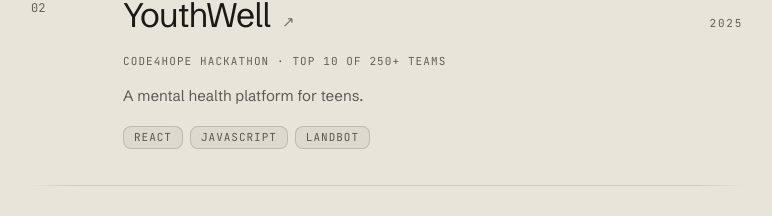
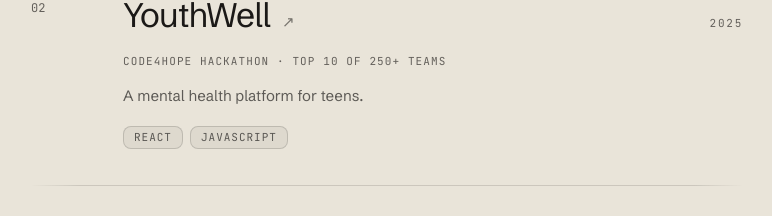
Before and after one commit to kvine11/kvine-liu.com, a React (Vite) app: page / in a window 1280 px wide. Shown: the part 1098-1314 px from the top of the page, without its empty margins (253-1025 px from the left). Built offline with nearby package versions, Linux system fonts and the light colour scheme.

Commit message:
update headings

```diff
--- a/src/data/site.js
+++ b/src/data/site.js
@@ -52,7 +52,7 @@ export const bands = [
         year: "2025",
         meta: "Code4Hope Hackathon · Top 10 of 250+ teams",
         description: "A mental health platform for teens.",
-        tags: ["React", "JavaScript", "Landbot"],
+        tags: ["React", "JavaScript"],
         href: "https://vkmyth.github.io/YouthWell/",
       },
       {
```
